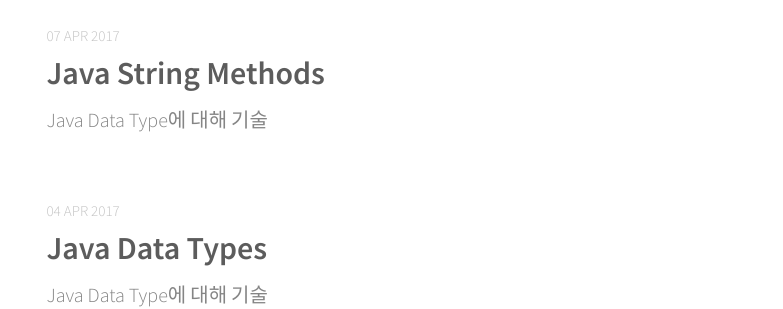
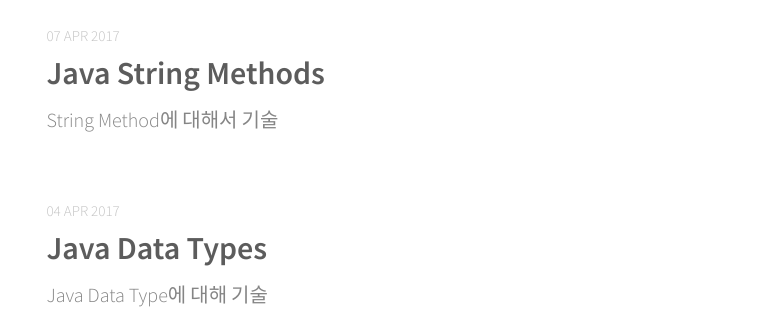
Before and after one commit to minseokism/minseokism.github.io, a Jekyll site: the page built from index.html, in a window 1280 px wide. Shown: the part 222-531 px from the top of the page, without its empty margins (248-1031 px from the left). Built offline with Jekyll 4.4.1, drawn with Linux system fonts in a browser that asks for light colours; the list of posts is cut into pages by our own code.

Commit message:
Changed post-04

```diff
--- a/_posts/2017-04-07-java_string_01.md
+++ b/_posts/2017-04-07-java_string_01.md
@@ -1,7 +1,7 @@
 ---
 layout: post
 title: Java String Methods
-description: "Java Data Type에 대해 기술"
+description: "String Method에 대해서 기술"
 date: 2017-04-07
 tags: [java,string]
 comments: true
```
Also changed, not shown: other parts of _posts/2017-04-07-java_string_01.md (+2 -0 lines).
